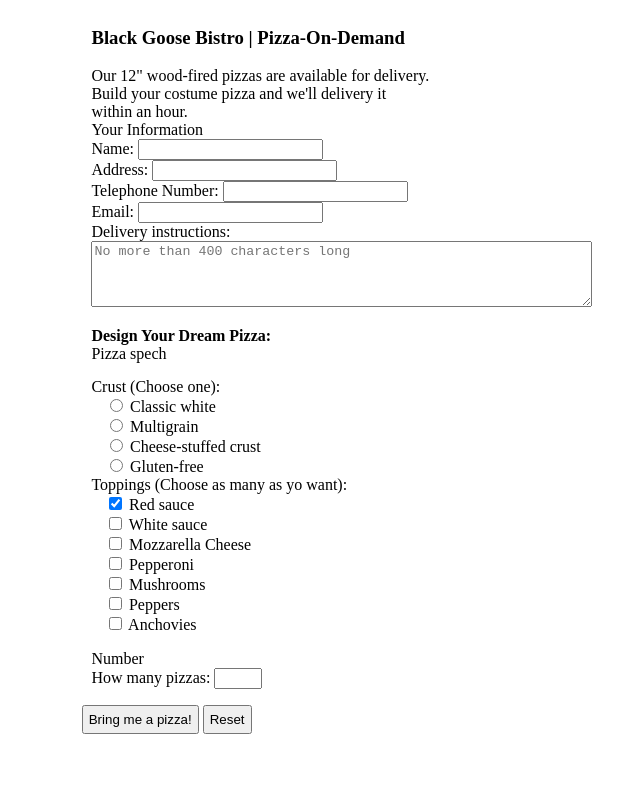
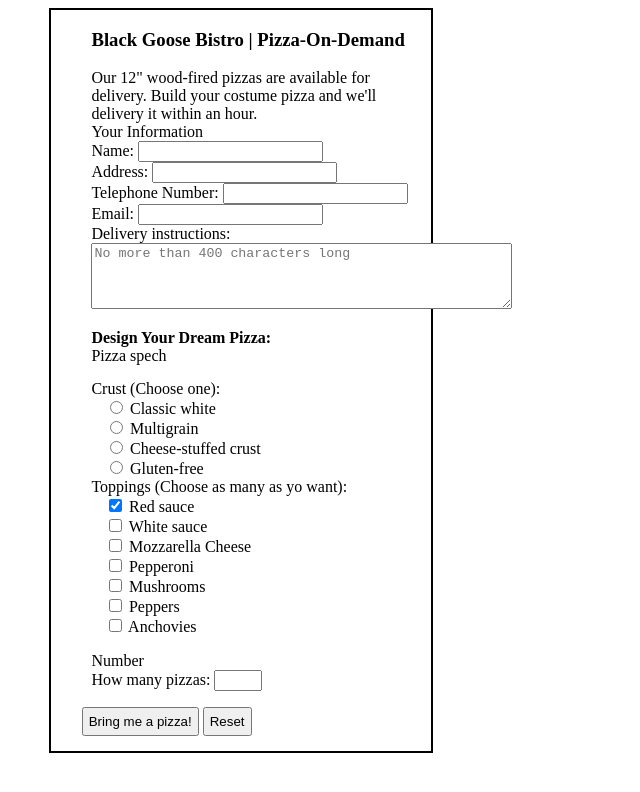
Before and after one commit to abil0321/Kuliah-STTNF-Semester1, a plain HTML site: page Pemrograman_Web/week3/tugas/pizza/formPesan.html in a window 1280 px wide. Shown: the whole page, without its empty margins (399-1039 px from the left). Drawn offline with Linux system fonts and the light colour scheme.

Commit message:
tugas membuat form Pesenan Barang

```diff
--- a/Pemrograman_Web/week3/tugas/pizza/formPesan.html
+++ b/Pemrograman_Web/week3/tugas/pizza/formPesan.html
@@ -9,9 +9,9 @@
 </head>
 
 <body style="display: flex; justify-content: center;">
-    <form action="http://www.blackgoosebistro.com/pizza.php" method="post" style="width: 30%;">
+    <form action="http://www.blackgoosebistro.com/pizza.php" method="post" style="width: 30%; border: 2px solid black;">
 
-        <ul style="list-style: none; text-align: left;">
+        <ul style="list-style: none; text-align: left; padding-right: 10px;">
             <li>
                 <h3>Black Goose Bistro | Pizza-On-Demand</h3>
             </li>
@@ -28,7 +28,7 @@
             </li>
             <li><label for="email">Email: </label><input type="email" name="email" id="email"></li>
             <li><label for="instruction">Delivery instructions:</label><br>
-                <textarea name="instructions" id="instruction" rows="4" cols="60" maxlength="400"
+                <textarea name="instructions" id="instruction" rows="4" cols="50" maxlength="400"
                     placeholder="No more than 400 characters long"></textarea>
             </li>
         </ul>
@@ -83,7 +83,7 @@
             <li>How many pizzas: <input name="pizzas" size="1" type="number" max="6" min="1"></li>
         </ul>
 
-        <div class="" style="margin-left: 8%;">
+        <div class="" style="margin-left: 8%; margin-bottom: 15px;">
             <button type="submit" style="padding: 5px;">Bring me a pizza!</button>
             <button type="reset" style="padding: 5px;">Reset</button>
         </div>
```
